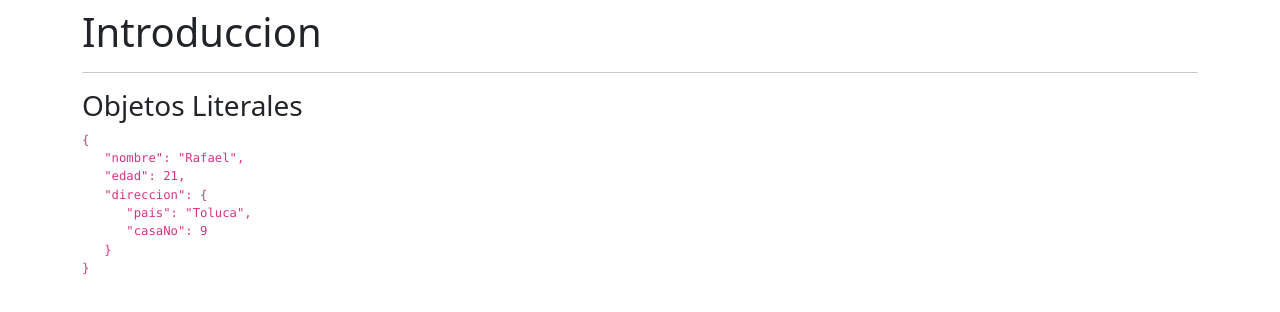
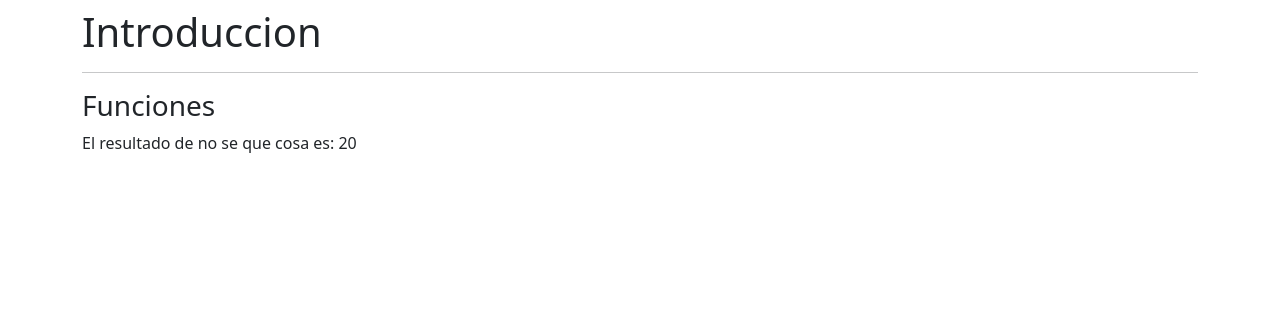
Before and after one commit to RafaEscobar/RN-C-1-Introduccion, a React (Create React App) app: page / in a window 1280 px wide. Shown: the top 312 px of the page. Built offline with nearby package versions, Linux system fonts and the light colour scheme.

Commit message:
Funciones -Codigo 75%-

```diff
--- a/src/App.tsx
+++ b/src/App.tsx
@@ -1,6 +1,7 @@
 // import { TiposBasicos } from './typescript/TiposBasicos';
+// import { ObjetosLiterales } from "./typescript/ObjetosLiterales";
 
-import { ObjetosLiterales } from "./typescript/ObjetosLiterales";
+import { Funciones } from "./typescript/Funciones";
 
 
 const App = () => {
@@ -9,7 +10,8 @@ const App = () => {
       <h1>Introduccion</h1>
       <hr />
       {/* <TiposBasicos /> */}
-      <ObjetosLiterales />
+      {/* <ObjetosLiterales /> */}
+      <Funciones />
     </div>
   )
 }
--- /dev/null
+++ b/src/typescript/Funciones.tsx
@@ -0,0 +1,13 @@
+
+
+export const Funciones = () => {
+    const suma = (a:number,b:number):number =>{
+        return (200/10);
+    }
+  return (
+    <>
+        <h3>Funciones</h3>
+        <span>El resultado de no se que cosa es: {suma(10,2)}</span>
+    </>
+  )
+}
```
